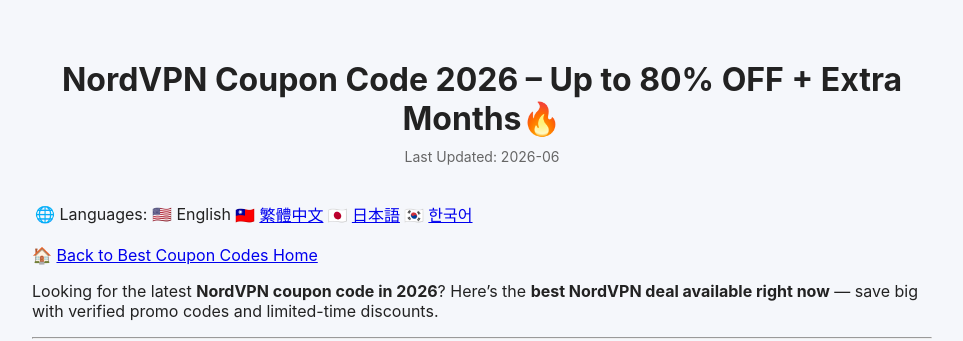
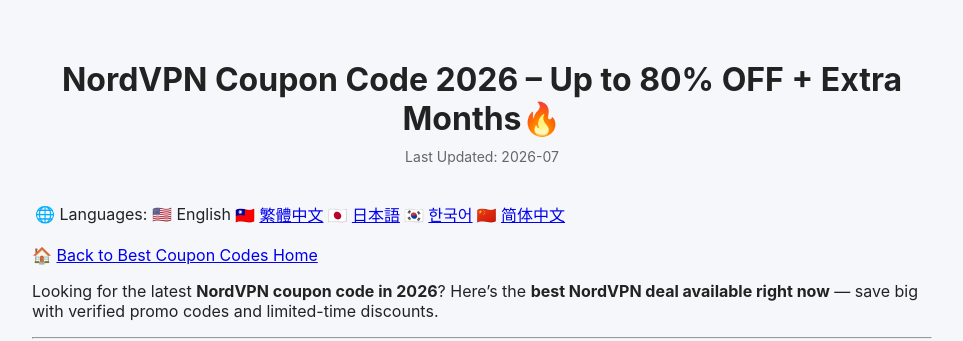
Before and after one commit to BestCouponCodes/best-coupon-codes, a Jekyll site: the page built from nordvpn-coupon-code.md, in a window 1280 px wide and 900 px high. Shown: the top 341 px of the window, without its empty margins (158-1121 px from the left). Built offline with Jekyll 4.4.1, drawn with Linux system fonts in a browser that asks for light colours; some of the changed text lies outside the part shown.

Commit message:
Update last modified date and language options
Updated last modified date and added a new language option for Simplified Chinese.

```diff
--- a/nordvpn-coupon-code.md
+++ b/nordvpn-coupon-code.md
@@ -3,11 +3,11 @@ layout: default
 title: NordVPN Coupon Code 2026 – Up to 80% OFF + Extra Months🔥
 description: "Get the latest NordVPN coupon code for 2026. Save up to 80% with extra months included. Verified and updated deals."
 lang: en
-last_modified_at: 2026-06-03
+last_modified_at: 2026-07-02
 ---
 
 
-🌐 Languages: 🇺🇸 English | 🇹🇼 [繁體中文]({{ site.baseurl }}/nordvpn-coupon-code-zh/) | 🇯🇵 [日本語]({{ site.baseurl }}/nordvpn-coupon-code-ja/) | 🇰🇷 [한국어]({{ site.baseurl }}/nordvpn-coupon-code-ko/)
+🌐 Languages: 🇺🇸 English | 🇹🇼 [繁體中文]({{ site.baseurl }}/nordvpn-coupon-code-zh/) | 🇯🇵 [日本語]({{ site.baseurl }}/nordvpn-coupon-code-ja/) | 🇰🇷 [한국어]({{ site.baseurl }}/nordvpn-coupon-code-ko/) | 🇨🇳 [简体中文]({{ site.baseurl }}/nordvpn-coupon-code-cn/)
 
 🏠 [Back to Best Coupon Codes Home]({{ site.baseurl }}/)
 
```
Also changed, not shown: other parts of nordvpn-coupon-code.md (+2 -0 lines).
